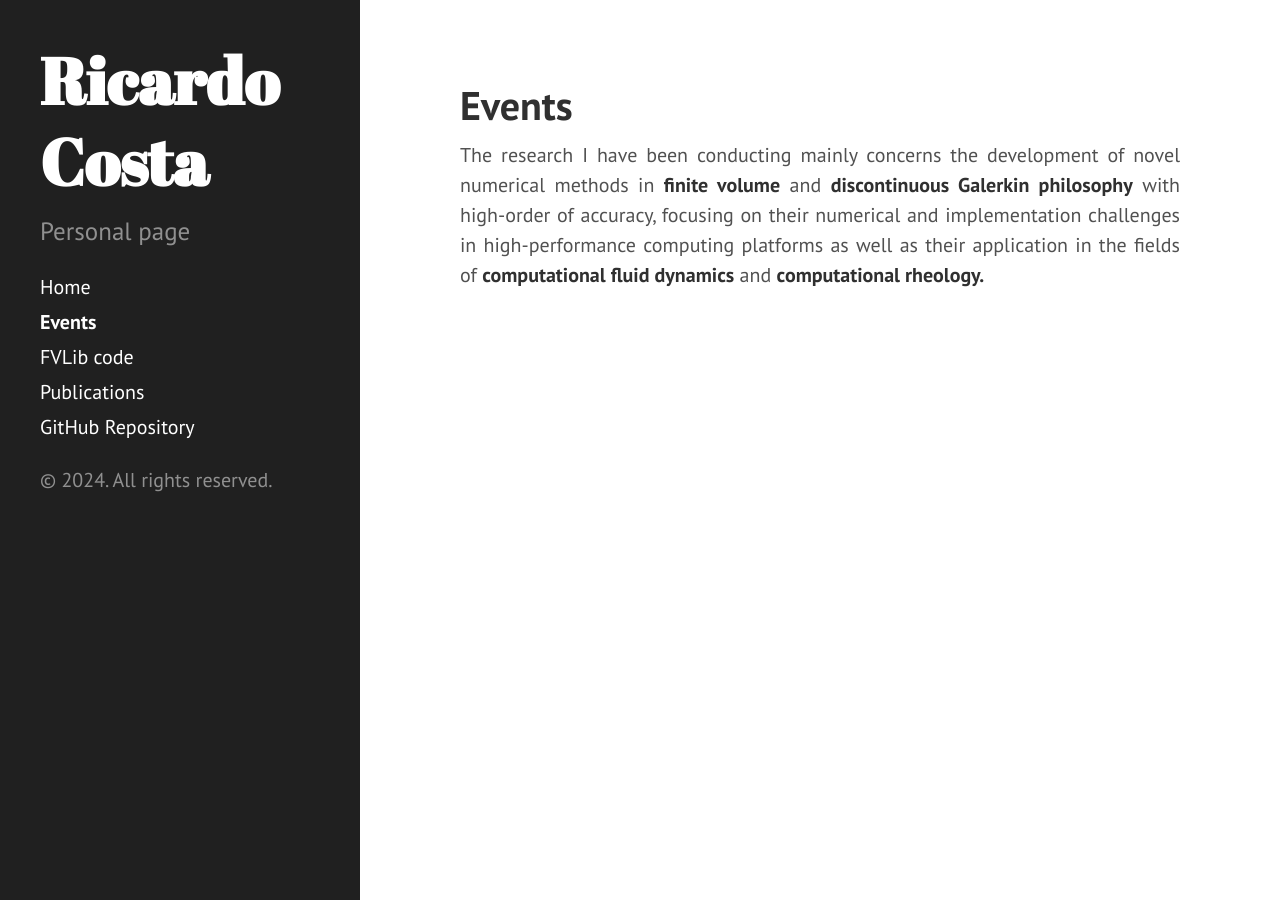
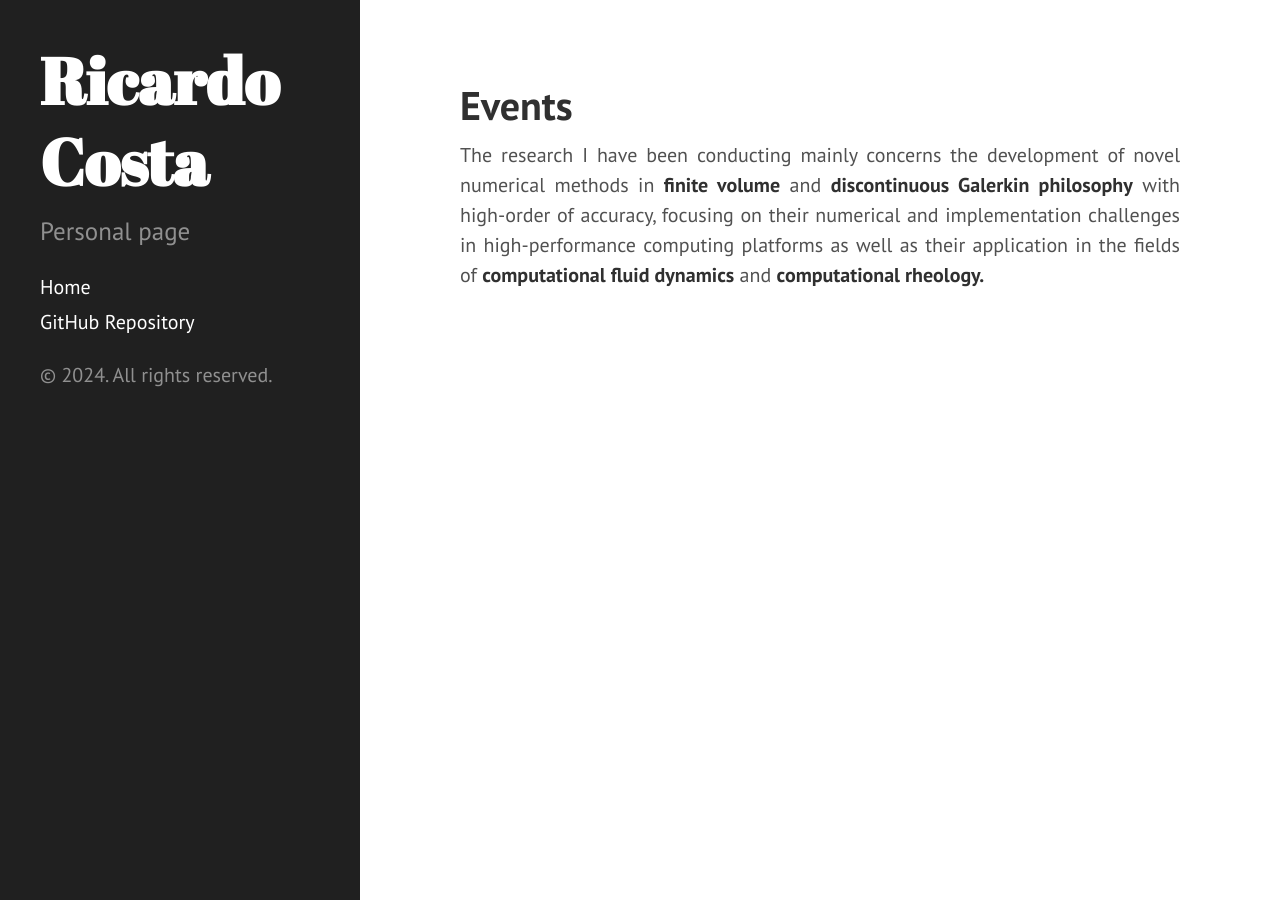
Before and after one commit to ricardodpcosta/ricardodpcosta.github.io, a Jekyll site: the page built from events.md, in a window 1280 px wide. Built offline with Jekyll 4.4.1, drawn with Linux system fonts in a browser that asks for light colours; Markdown is read by kramdown in place of the engine named in the settings.

Commit message:
Update sidebar.html

```diff
--- a/_includes/sidebar.html
+++ b/_includes/sidebar.html
@@ -11,9 +11,10 @@
     </div>
 
     <nav class="sidebar-nav">
-      <a class="sidebar-nav-item{% if page.url == site.baseurl %} active{% endif %}" href="{{ site.baseurl }}">Home</a>
+      <!-- <a class="sidebar-nav-item{% if page.url == site.baseurl %} active{% endif %}" href="{{ site.baseurl }}">Home</a> -->
+      <a class="sidebar-nav-item{% if page.url == site.baseurl %} active{% endif %}" href="{{ index.html }}">Home</a>
 
-      {% comment %}
+      <!-- {% comment %}
         The code below dynamically generates a sidebar nav of pages with
         `layout: page` in the front-matter. See readme for usage.
       {% endcomment %}
@@ -25,7 +26,7 @@
             <a class="sidebar-nav-item{% if page.url == node.url %} active{% endif %}" href="{{ node.url }}">{{ node.title }}</a>
           {% endif %}
         {% endif %}
-      {% endfor %}
+      {% endfor %} -->
 
       <!-- <a class="sidebar-nav-item" href="{{ site.github.repo }}/archive/v{{ site.version }}.zip">Download</a> -->
       <a class="sidebar-nav-item" href="{{ site.github.repo }}">GitHub Repository</a>
```
